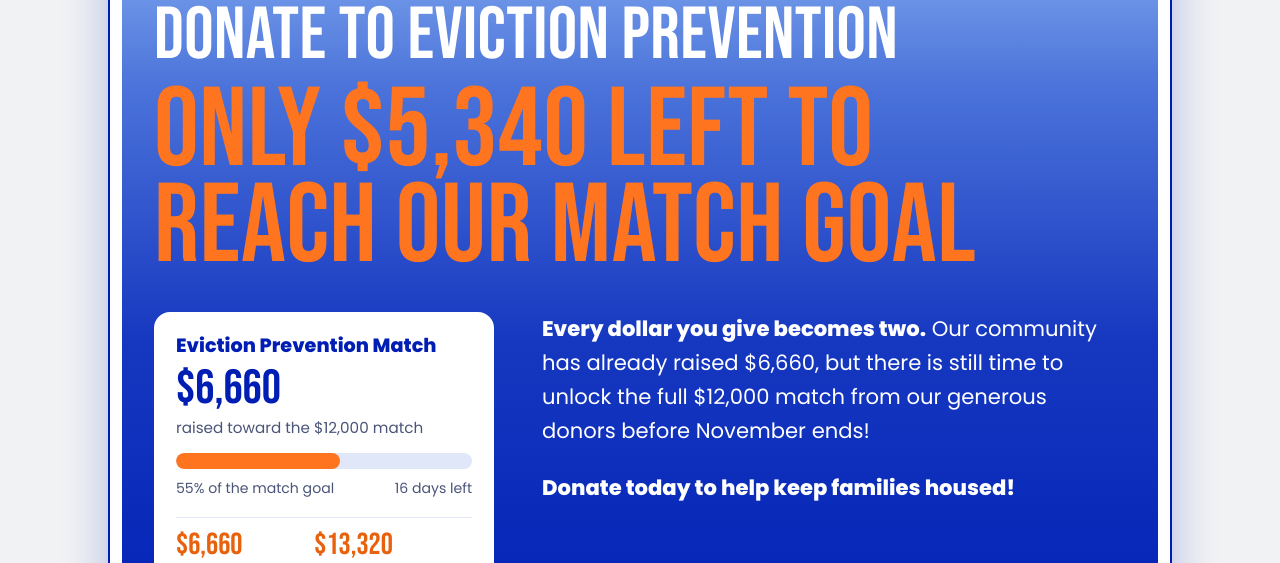
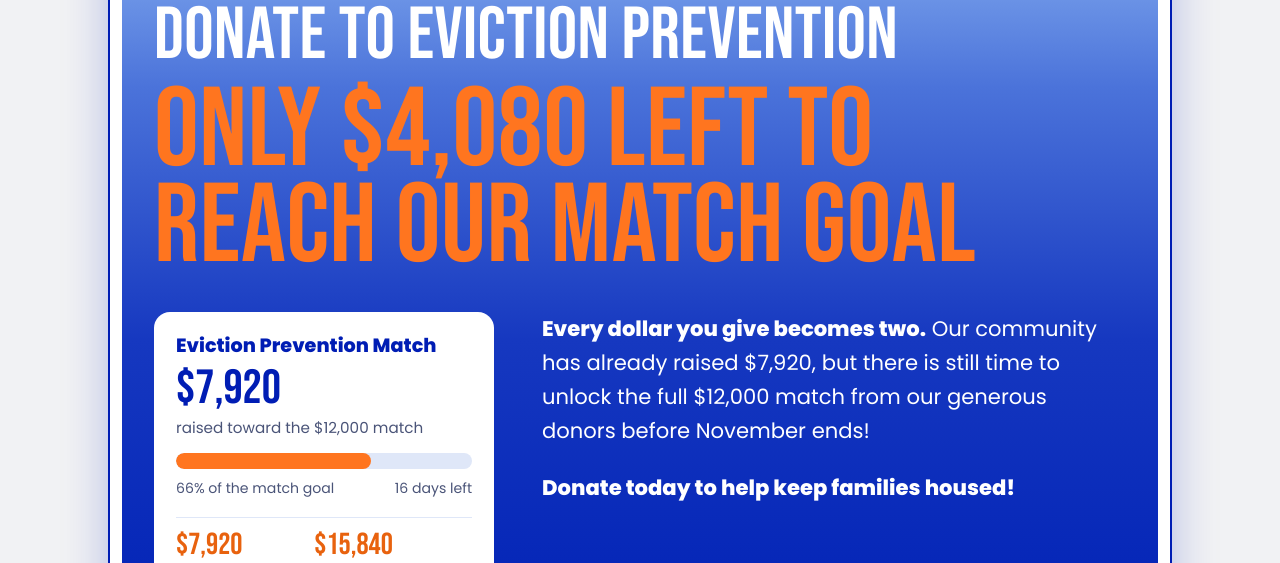
Before and after one commit to ZanceTheGardener/ocanoregon.org, a plain HTML site: page index.html in a window 1280 px wide. Shown: the part 669-1232 px from the top of the page. Drawn offline with Linux system fonts and the light colour scheme.

Commit message:
Add files via upload

```diff
--- a/index.html
+++ b/index.html
@@ -554,7 +554,7 @@
   var CAMPAIGN = {
     name: "Eviction Prevention Match",
     goal: 12000,
-    raised: 6660,
+    raised: 7920,
     start: "2026-10-18",
     end: "2026-11-30",
     hideAfterDays: 14,
```
